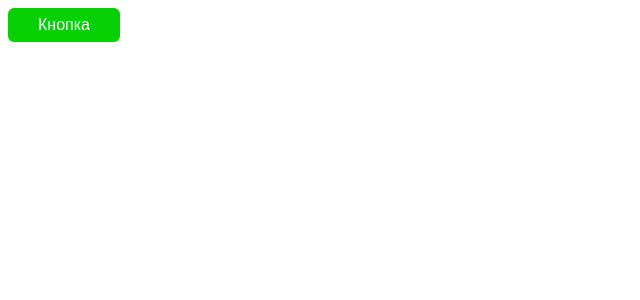
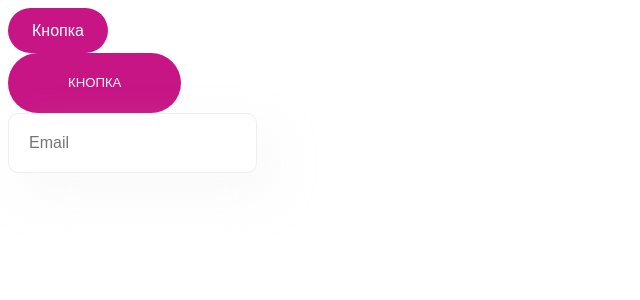
Before and after one commit to Mihail-NE/Simple-Food-Store, a React (Vite) app: page / in a window 1280 px wide. Shown: the top 300 px of the page, without its empty margins (0-640 px from the left). Built offline with nearby package versions, Linux system fonts and the light colour scheme.

Commit message:
added input component

```diff
--- a/src/App.tsx
+++ b/src/App.tsx
@@ -1,9 +1,12 @@
 import Button from "./components/Button/Button";
+import Input from "./components/Input/Input";
 
 function App() {
     return (
         <>
-            <Button>Кнопка</Button>
+            <Button appearence="small">Кнопка</Button>
+            <Button appearence="big">Кнопка</Button>
+            <Input placeholder="Email"/>
         </>
     );
 }
--- a/src/components/Button/Button.module.css
+++ b/src/components/Button/Button.module.css
@@ -1,11 +1,23 @@
 .button {
-    border-radius: 6px;
-    padding: 8px 30px;
+    font-family: inherit;
     cursor: pointer;
     transition: background 0.25s;
-    font-size: 16px;
     color: var(--white-color);
     border: none;
+    border-radius: 1.875rem;
+    font-style: normal;
+    font-weight: 400;
+}
+
+.small {
+    padding: 0.625rem 1.5rem;
+    font-size: 1rem;
+}
+
+.big {
+    padding: 1.25rem 3.75rem;
+    text-transform: uppercase;
+    font-size: 0.825rem;
 }
 
 .accent {
--- a/src/components/Button/Button.props.ts
+++ b/src/components/Button/Button.props.ts
@@ -3,4 +3,5 @@ import { ButtonHTMLAttributes, ReactNode } from "react";
 
 export interface ButtonProps extends ButtonHTMLAttributes<HTMLButtonElement> {
     children: ReactNode;
+    appearence?: 'big' |'small';
 }
--- a/src/components/Button/Button.tsx
+++ b/src/components/Button/Button.tsx
@@ -2,12 +2,20 @@ import styles from "./Button.module.css";
 import { ButtonProps } from "./Button.props";
 import cn from "classnames";
 
-const Button = ({ children, className, ...props }: ButtonProps) => {
+const Button = ({
+    children,
+    className,
+    appearence = "small",
+    ...props
+}: ButtonProps) => {
     return (
         <div>
             <button
                 {...props}
-                className={cn(styles["button"], styles["accent"], className)}
+                className={cn(styles["button"], styles["accent"], className, {
+                    [styles["small"]]: appearence === "small",
+                    [styles["big"]]: appearence === "big",
+                })}
             >
                 {children}
             </button>
--- /dev/null
+++ b/src/components/Input/Input.module.css
@@ -0,0 +1,11 @@
+.input {
+    font-size: 1rem;
+    font-style: normal;
+    font-weight: 400;
+    color: var(--text-color);
+    border: 1px solid #EEE;
+    box-shadow: 15px 20px 45px 0px rgb(233, 233, 233, 0.25);
+    border-radius: 0.625rem;
+    outline: none;
+    padding: 1.25rem;
+}
--- /dev/null
+++ b/src/components/Input/Input.props.ts
@@ -0,0 +1,5 @@
+import { InputHTMLAttributes } from "react";
+
+export interface InputProps extends InputHTMLAttributes<HTMLInputElement> {
+    isValid?: boolean;
+}
--- /dev/null
+++ b/src/components/Input/Input.tsx
@@ -0,0 +1,21 @@
+import { forwardRef } from "react";
+import styles from "./Input.module.css";
+import cn from "classnames";
+import { InputProps } from "./Input.props";
+
+const Input = forwardRef<HTMLInputElement, InputProps>(function Input(
+    { className, isValid = true, ...props },
+    ref
+) {
+    return (
+        <input
+            ref={ref}
+            className={cn(styles["input"], className, {
+                [styles["invalid"]]: isValid,
+            })}
+            {...props}
+        />
+    );
+});
+
+export default Input;
--- a/src/index.css
+++ b/src/index.css
@@ -1,7 +1,7 @@
 :root {
     --font: "Poppins", sans-serif;
-    --primary-color: #06d001;
-    --primary-hover-color: #069604;
+    --primary-color: #C71585;
+    --primary-hover-color: #FF1493;
     --text-color: #000;
     --text-secondary-color: #5b5b5e;
     --white-color: #fff;
@@ -11,3 +11,7 @@
 body {
   font-family: "Poppins", sans-serif;
 }
+
+/*
+60px
+ */
```
